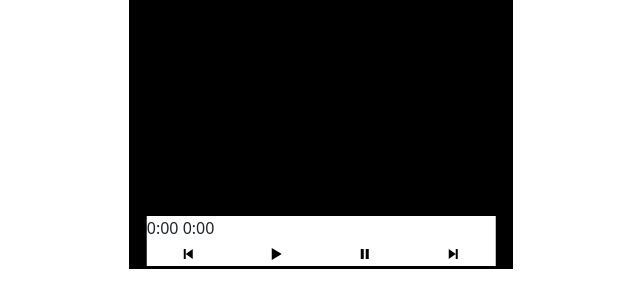
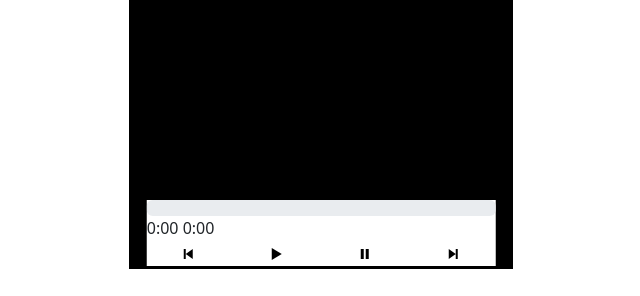
Before and after one commit to Thiagospc/mp3, a PHP site: page /index.php in a window 1280 px wide. Shown: the part 504-800 px from the top of the page, without its empty margins (319-959 px from the left). Run offline with PHP 8.4, Linux system fonts and the light colour scheme; data that the repository does not hold is empty.

Commit message:
barra de progresso

```diff
--- a/index.php
+++ b/index.php
@@ -30,6 +30,9 @@
         ?>
 
         <div class="player-controls">
+            <div class="progress-bar">
+                <div class="progress"></div>
+            </div>
             <div class="time">
                 <span id="currentTime">0:00</span>
                 <span id="duration">0:00</span>
```
